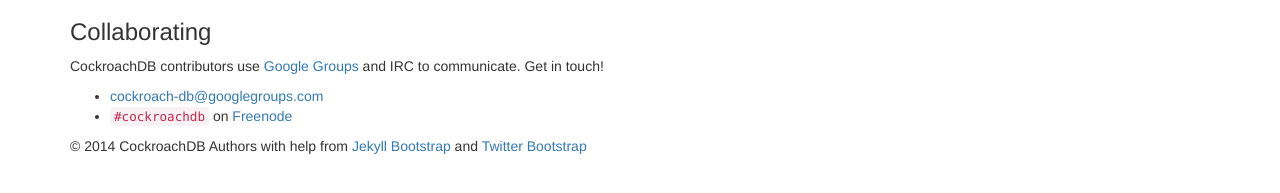
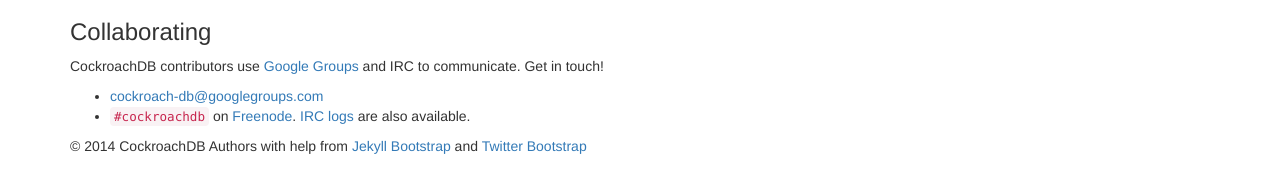
Before and after one commit to mqheather/cockroachdb.github.io, a Jekyll site: the page built from index.md, in a window 1280 px wide. Shown: the part 345-538 px from the top of the page. Built offline with Jekyll 4.4.1, drawn with Linux system fonts in a browser that asks for light colours; nearby versions of some CDN libraries; library files that are not in the unit come from our copies.

Commit message:
Add link to IRC logs

```diff
--- a/index.md
+++ b/index.md
@@ -15,4 +15,4 @@ Details on how to contribute are [here](https://github.com/cockroachdb/cockroach
 CockroachDB contributors use [Google Groups](https://groups.google.com/forum/#!forum/cockroach-db) and IRC to communicate.  Get in touch!
 
 * [cockroach-db@googlegroups.com](https://groups.google.com/forum/#!forum/cockroach-db)
-* `#cockroachdb` on [Freenode](http://freenode.net)
+* `#cockroachdb` on [Freenode](http://freenode.net).  [IRC logs](https://botbot.me/freenode/cockroachdb) are also available.
```
